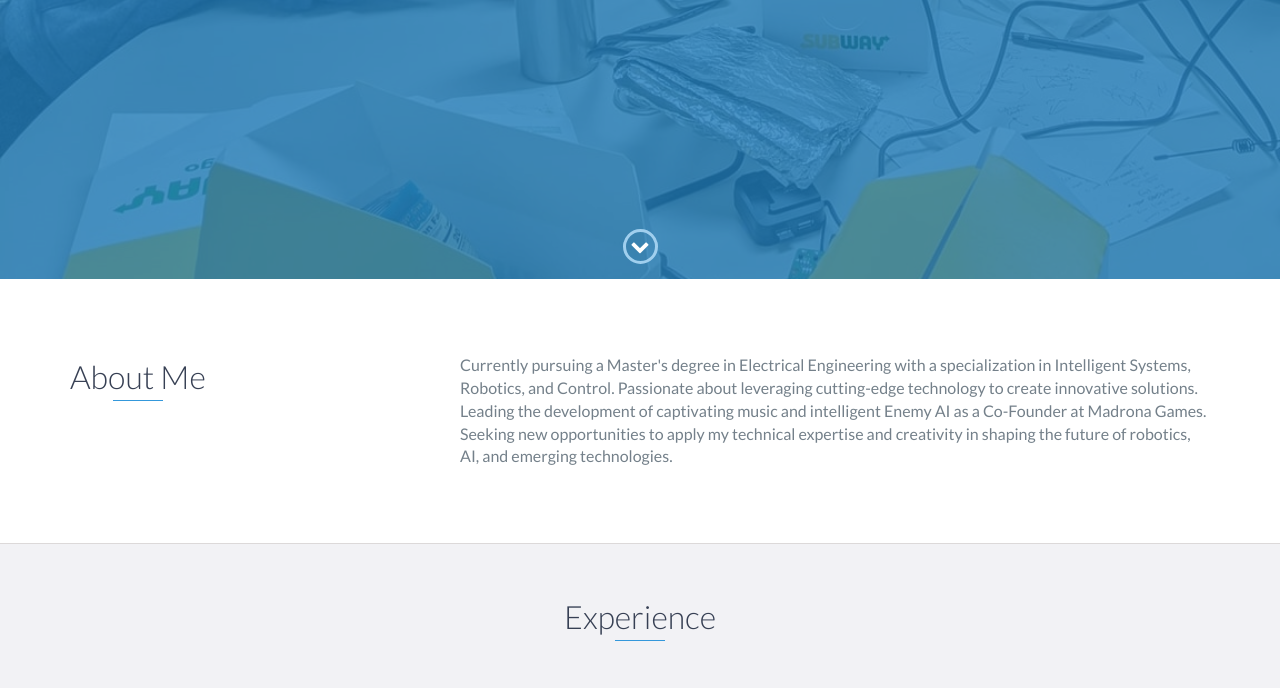
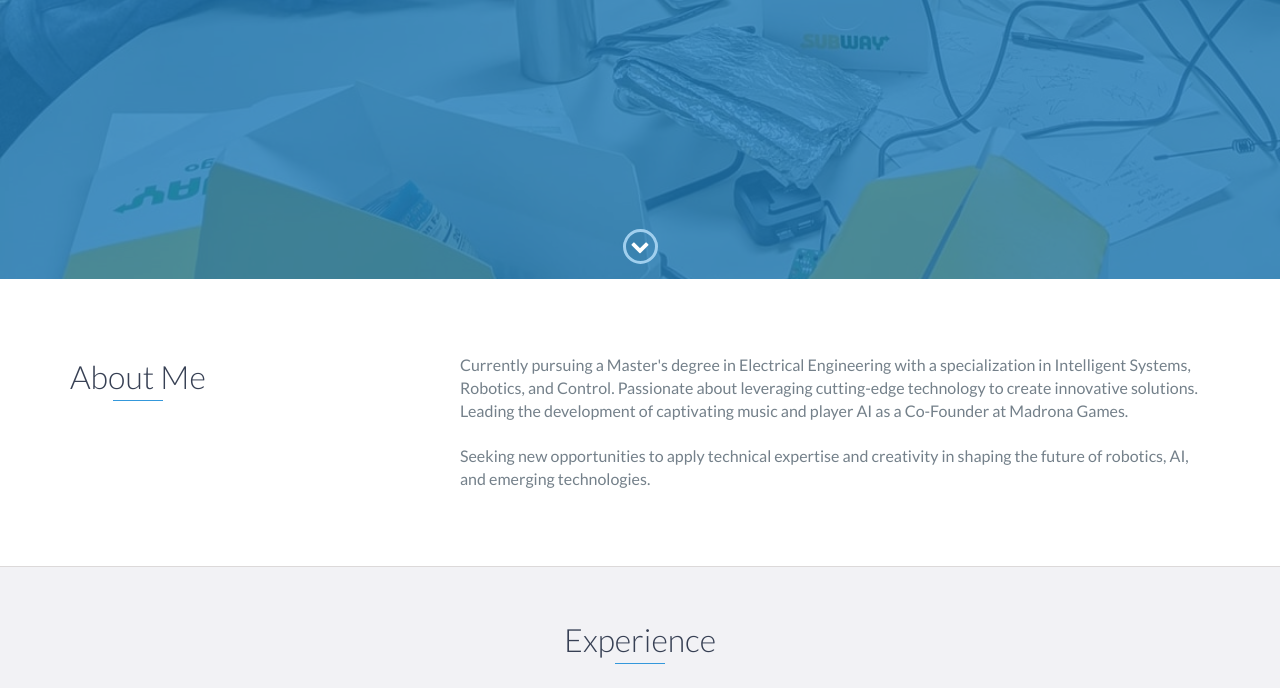
Before and after one commit to Charlychee/Charlychee.github.io, a plain HTML site: page index.html in a window 1280 px wide. Shown: the part 521-1209 px from the top of the page. Drawn offline with nearby package versions, Linux system fonts and the light colour scheme.

Commit message:
Updated index.html

```diff
--- a/index.html
+++ b/index.html
@@ -71,9 +71,9 @@
                 </div>
                 <div class="col-md-8">
                     <p>
-					Currently pursuing a Master's degree in Electrical Engineering with a specialization in Intelligent Systems, Robotics, and Control. Passionate about leveraging cutting-edge technology to create innovative solutions. Leading the development of captivating music and intelligent Enemy AI as a Co-Founder at Madrona Games.
-					<br>
-					Seeking new opportunities to apply my technical expertise and creativity in shaping the future of robotics, AI, and emerging technologies.
+					Currently pursuing a Master's degree in Electrical Engineering with a specialization in Intelligent Systems, Robotics, and Control. Passionate about leveraging cutting-edge technology to create innovative solutions. Leading the development of captivating music and player AI as a Co-Founder at Madrona Games.
+					<br><br>
+					Seeking new opportunities to apply technical expertise and creativity in shaping the future of robotics, AI, and emerging technologies.
                     </p>
                 </div>
             </div>
```
